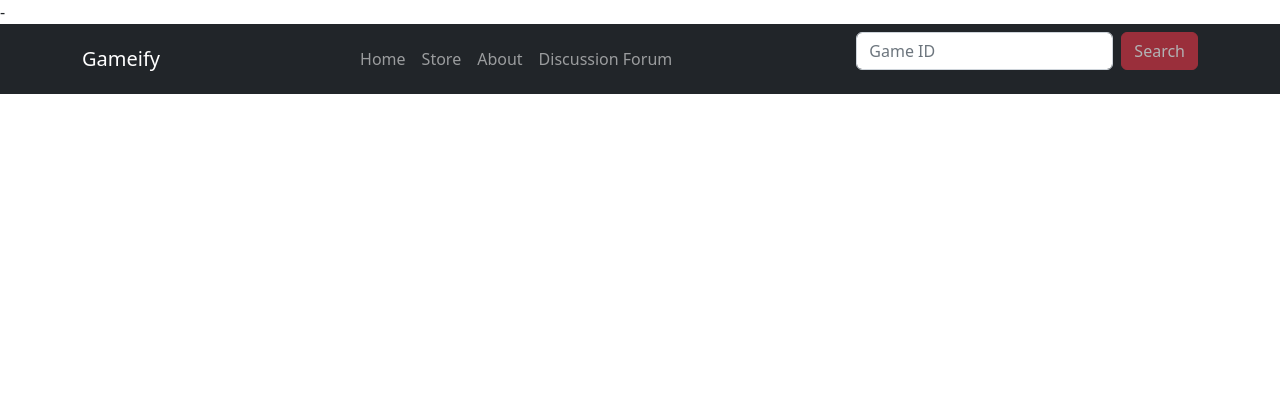
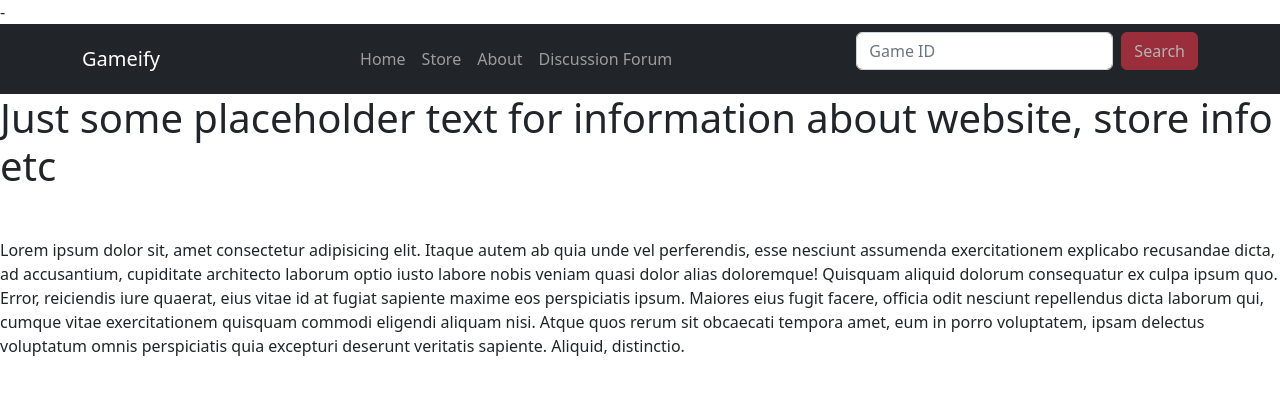
Before and after one commit to tuna-b/SEG3125-Project-2, a React (Create React App) app: page /about in a window 1280 px wide. Shown: the top 394 px of the page. Built offline with nearby package versions, Linux system fonts and the light colour scheme.

Commit message:
adding about page

```diff
--- /dev/null
+++ b/src/About.js
@@ -0,0 +1,12 @@
+const About = () => {
+    return (
+        <div>
+            <h1>Just some placeholder text for information about website, store info etc</h1>
+            <div className="my-5">
+                <p>Lorem ipsum dolor sit, amet consectetur adipisicing elit. Itaque autem ab quia unde vel perferendis, esse nesciunt assumenda exercitationem explicabo recusandae dicta, ad accusantium, cupiditate architecto laborum optio iusto labore nobis veniam quasi dolor alias doloremque! Quisquam aliquid dolorum consequatur ex culpa ipsum quo. Error, reiciendis iure quaerat, eius vitae id at fugiat sapiente maxime eos perspiciatis ipsum. Maiores eius fugit facere, officia odit nesciunt repellendus dicta laborum qui, cumque vitae exercitationem quisquam commodi eligendi aliquam nisi. Atque quos rerum sit obcaecati tempora amet, eum in porro voluptatem, ipsam delectus voluptatum omnis perspiciatis quia excepturi deserunt veritatis sapiente. Aliquid, distinctio.</p>
+            </div>
+        </div>
+     );
+}
+
+export default About;
--- a/src/App.js
+++ b/src/App.js
@@ -7,6 +7,7 @@ import Genre from './Genre';
 import Games from './Games';
 import Write from './Write';
 import View from './View';
+import About from './About';
 
 function App() {
   return (
@@ -24,7 +25,7 @@ function App() {
               </Route>
 
               <Route exact path='/about'>
-
+                <About></About>
               </Route>
 
               <Route exact path='/forum/:id'>
```
